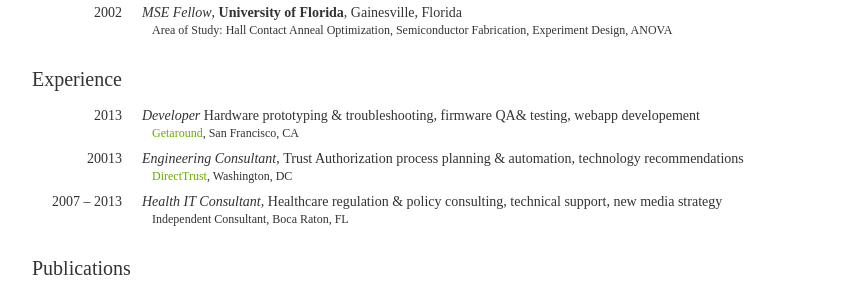
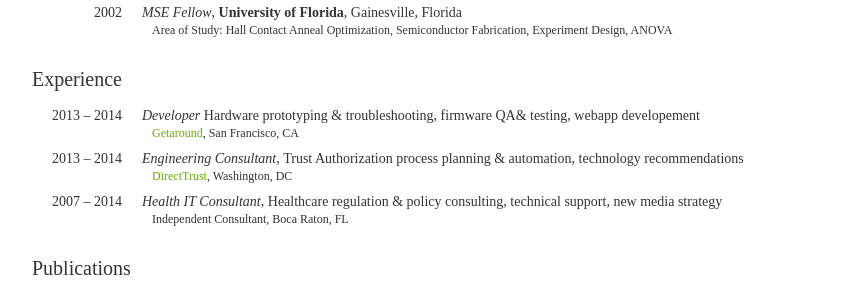
Before and after one commit to laurenstill/laurenstill.github.io, a Jekyll site: the page cv/index.html, which Jekyll copies as it is, in a window 1280 px wide. Shown: the part 503-801 px from the top of the page, without its empty margins (208-1071 px from the left). Built offline with Jekyll 4.4.1, drawn with Linux system fonts in a browser that asks for light colours; comment, search, counter and statistics services are not loaded.

Commit message:
Update index.html

```diff
--- a/cv/index.html
+++ b/cv/index.html
@@ -88,7 +88,7 @@
 
             <ul>
                 <li>
-                    <span class="date">2013</span>
+                    <span class="date">2013 &ndash; 2014</span>
                     <span class="position">Developer</span>
                     <span class="project">Hardware prototyping &amp; troubleshooting, firmware QA&amp; testing, webapp developement</span>
                     <span class="meta">
@@ -97,7 +97,7 @@
                 </li>
 
                 <li>
-                    <span class="date">20013</span>
+                    <span class="date">2013 &ndash; 2014</span>
                     <span class="position">Engineering Consultant</span>,
 
                     <span class="project">Trust Authorization process planning &amp; automation, technology recommendations</span>
@@ -108,7 +108,7 @@
                 </li>
 
                 <li>
-                    <span class="date">2007 &ndash; 2013</span>
+                    <span class="date">2007 &ndash; 2014</span>
                     <span class="position">Health IT Consultant</span>,
                     <span class="project">Healthcare regulation &amp; policy consulting, technical support, new media strategy </span>
                     <span class="meta">
```
